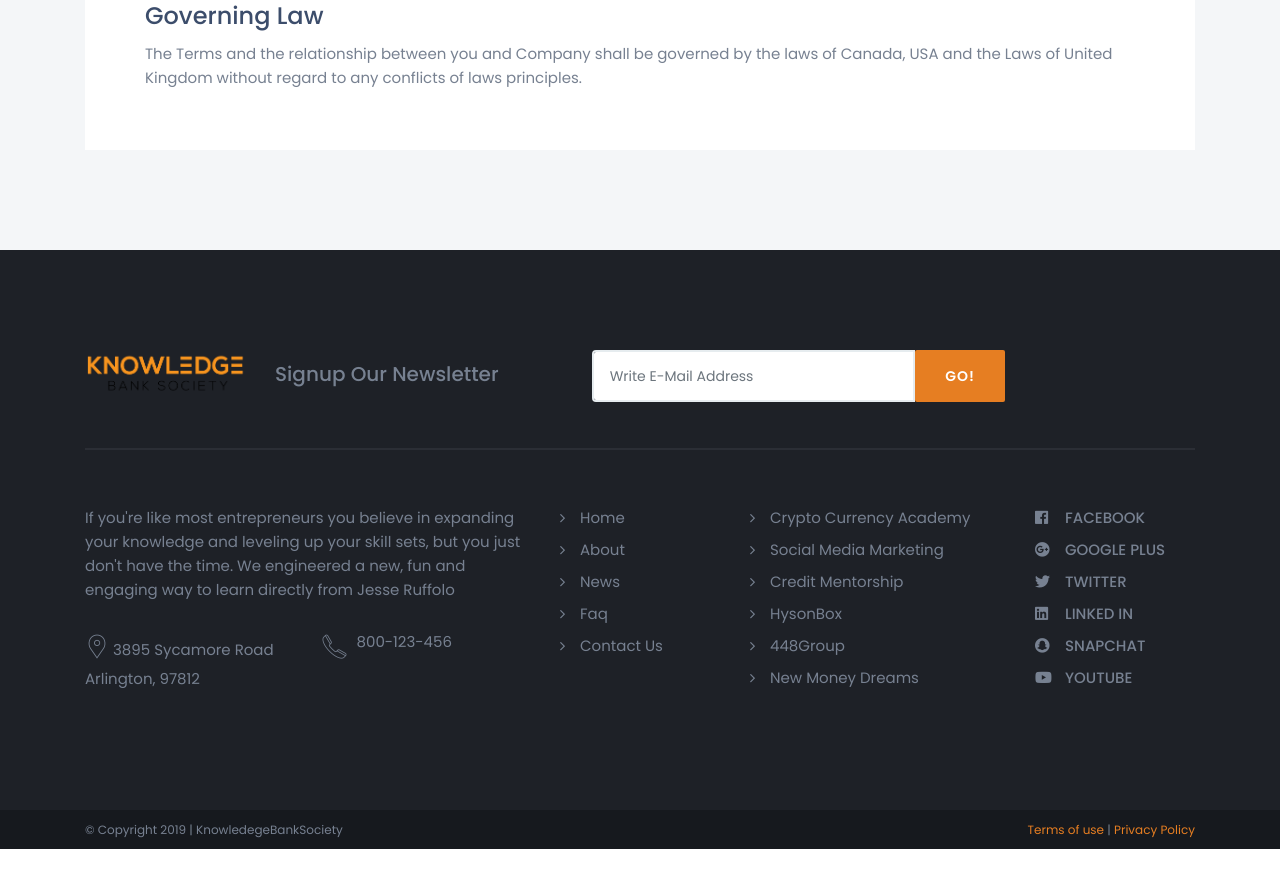
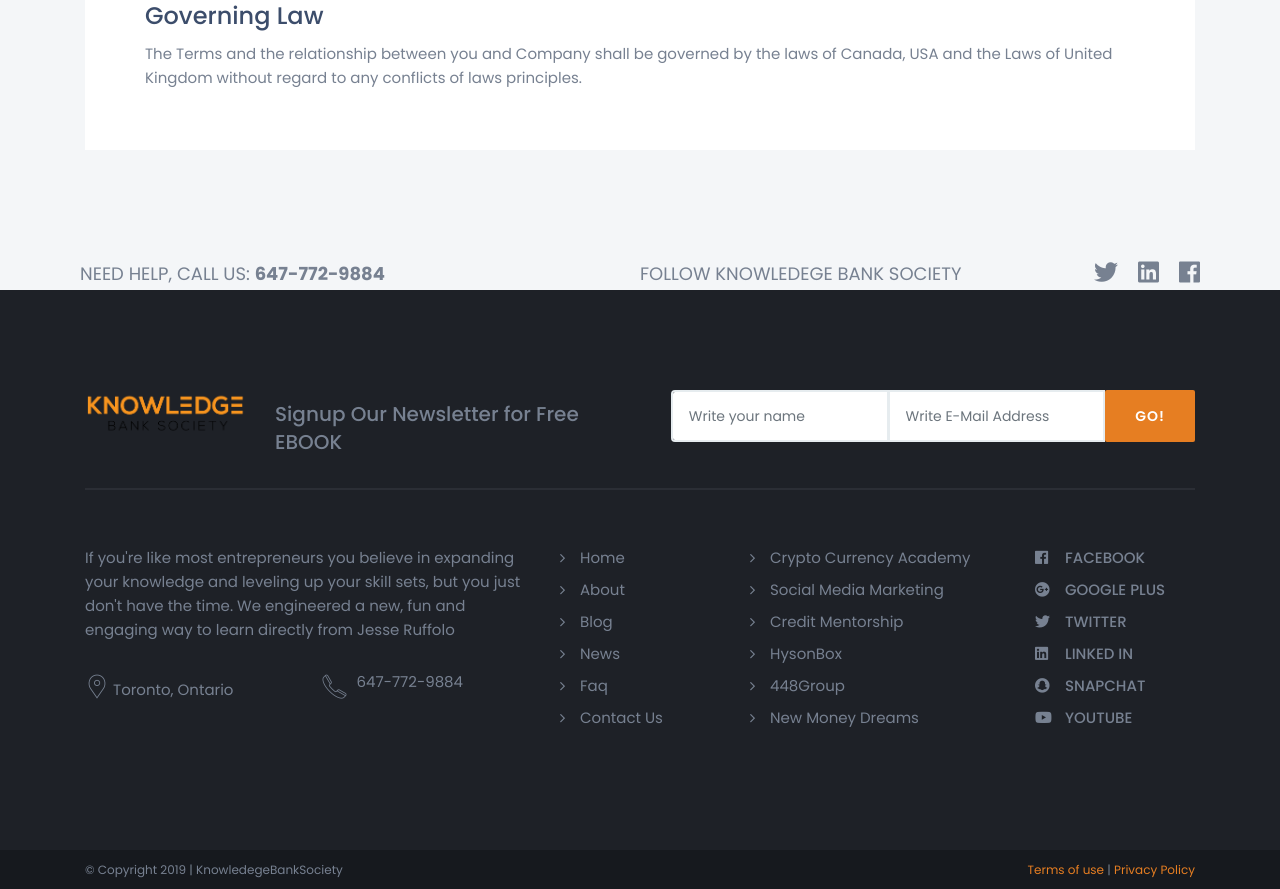
Before and after one commit to muradmalik777/jnm-client, a PHP site: page /TOU.php in a window 1280 px wide. Shown: the part 4587-5476 px from the top of the page. Before the commit the page ends 5436 px from the top, so only its background shows below. Run offline with PHP 8.4, Linux system fonts and the light colour scheme.

Commit message:
new revisions

```diff
--- a/css/main.css
+++ b/css/main.css
@@ -58,3 +58,39 @@ iframe:focus {
 iframe[seamless] {
   display: block;
 }
+.signup-btn{
+  display: block !important;
+  width: fit-content !important;
+  margin: auto !important;
+}
+.ceo-image{
+  border-radius: 100%;
+}
+.about-ceo{
+  width: 300px;
+  height: 300px;
+}
+.help-text{
+  width: 50%;
+  float: left;
+  font-size: 18px;
+}
+.help-text i{
+  font-size: 24px;
+  cursor: pointer;
+}
+@media only Screen and (max-width: 425px){
+  .form{
+    width: 100%;
+  }
+  .logo-container{
+    display: none;
+  }
+  .small-screen{
+    margin-top: 0px !important;
+    border: none !important;
+  }
+  .help-text{
+    width: 100%;
+  }
+}
--- a/css/style.css
+++ b/css/style.css
@@ -108,7 +108,8 @@ Space css class
 /*----------------
 margin space
 -----------------*/
-
+.fr{ float: right; }
+.fl{ float: left; }
 .mb0 { margin-bottom: 0px; }
 .mb5 { margin-bottom: 5px; }
 .mb10 { margin-bottom: 10px; }
@@ -1196,7 +1197,7 @@ Landing Page Template
 .feature-list-bar { background: #e3edf9; padding-top: 16px; padding-bottom: 16px; color: #3c4d6b; }
 @media screen and (min-width:1366px) {
   .slider-captions { position: absolute; bottom: 250px; width: 100%; }
-  .slider-title { color: #fff; font-size: 32px; font-weight: 700; line-height: 42px; }
+  .slider-title { color: #fff; font-size: 50px; font-weight: 700; line-height: 42px; }
   .slider .owl-prev { position: absolute; left: 0px; top: 40%; left: 0px; }
   .slider .owl-next { position: absolute; right: 0px; top: 40%; right: 0px; }
 }
--- a/footer.php
+++ b/footer.php
@@ -1,3 +1,11 @@
+<div class="container" style="height: 40px; padding: 10px">
+    <div class="row">
+        <div class="col-xl-12 col-lg-12 col-md-12 col-sm-12 col-12">
+            <p class="help-text">NEED HELP, CALL US: <b>647-772-9884</b> </p>
+            <p class="help-text">FOLLOW KNOWLEDEGE BANK SOCIETY <i class="fab fa-facebook ml20 fr"></i><i class="fab fa-linkedin ml20 fr"></i><i class="fab fa-twitter ml20 fr"></i></p>
+        </div>
+    </div>
+</div>
 <div class="footer section-space100">
     <!-- footer -->
     <div class="container">
@@ -8,16 +16,17 @@
                     <img src="images/imgs/logo2.png" alt="Knowledge Bank Society"> </div>
                 <!-- /.Footer Logo -->
             </div>
-                <div class="col-xl-8 col-lg-8 col-md-8 col-sm-12 col-12">
+            <div class="col-xl-10 col-lg-10 col-md-10 col-sm-12 col-12">
                 <div class="row">
                     <div class="col-xl-5 col-lg-5 col-md-5 col-sm-12 col-12">
-                        <h3 class="newsletter-title">Signup Our Newsletter</h3>
+                        <h3 class="newsletter-title">Signup Our Newsletter for Free EBOOK</h3>
                     </div>
                     <div class="col-xl-7 col-lg-7 col-md-7 col-sm-12 col-12">
                         <div class="newsletter-form">
                             <!-- Newsletter Form -->
                             <form action="https://jituchauhan.com/borrow/bootstrap-4/newsletter.php" method="post">
                                 <div class="input-group">
+                                    <input type="email" class="form-control" id="newsletter" name="newsletter" placeholder="Write your name" required>
                                     <input type="email" class="form-control" id="newsletter" name="newsletter" placeholder="Write E-Mail Address" required>
                                     <span class="input-group-btn">
                                         <button class="btn btn-default" type="submit">Go!</button>
@@ -36,15 +45,14 @@
             <div class="col-xl-5 col-lg-5 col-md-5 col-sm-12 col-12">
                 <div class="widget-text mt40">
                     <!-- widget text -->
-                        <p>If you're like most entrepreneurs you believe in expanding your knowledge
-                           and leveling up your skill sets, but you just don't have the time.
+                    <p>If you're like most entrepreneurs you believe in expanding your knowledge and leveling up your skill sets, but you just don't have the time.
                         We engineered a new, fun and engaging way to learn directly from Jesse Ruffolo</p>
                     <div class="row">
                         <div class="col-xl-6 col-lg-6 col-md-6 col-sm-6 col-6">
-                                <p class="address-text"><span><i class="icon-placeholder-3 icon-1x"></i> </span>3895 Sycamore Road Arlington, 97812 </p>
+                            <p class="address-text"><span><i class="icon-placeholder-3 icon-1x"></i> </span>Toronto, Ontario</p>
                         </div>
                         <div class="col-xl-6 col-lg-6 col-md-6 col-sm-6 col-6">
-                                <p class="call-text"><span><i class="icon-phone-call icon-1x"></i></span>800-123-456</p>
+                            <p class="call-text"><span><i class="icon-phone-call icon-1x"></i></span>647-772-9884</p>
                         </div>
                     </div>
                 </div>
@@ -56,6 +64,7 @@
                     <ul class="listnone">
                         <li><a href="index.php">Home</a></li>
                         <li><a href="about.php">About </a></li>
+                        <li><a href="blog.php">Blog </a></li>
                         <li><a href="#">News</a></li>
                         <li><a href="faq.php">Faq</a></li>
                         <li><a href="contact.php">Contact Us</a></li>
--- a/header.php
+++ b/header.php
@@ -3,11 +3,11 @@
     <!-- top-bar -->
     <div class="container">
         <div class="row">
-                <div class="col-xl-4 col-lg-5 col-md-4 col-sm-6 col-6 d-none d-xl-block d-lg-block">
-                    <p class="mail-text">Welcome to KnowledegeBankSociety</p>
+            <div class="col-xl-5 col-lg-5 col-md-6 col-sm-6 col-6 d-none d-xl-block d-lg-block">
+                <p class="mail-text">Welcome to KnowledegeBankSociety | Toronto, Otario</p>
             </div>
-                <div class="col-xl-8 col-lg-7 col-md-12 col-sm-12 col-12 text-right">
-                    <div class="top-nav"> <span class="top-text"><a href="index.php" class="animsition-link">Knowledeg Bank Society</a> </span> <span class="top-text"><a href="login.php" class="animsition-link">Login</a></span> <span class="top-text">647-772-9884</span> </div>
+            <div class="col-xl-7 col-lg-6 col-md-6 col-sm-12 col-12 text-right">
+                <div class="top-nav"> <span class="top-text"><a href="index.php" class="animsition-link"></a> </span> <span class="top-text"><a href="login.php" class="animsition-link">Login</a></span> <span class="top-text">647-772-9884</span> </div>
             </div>
         </div>
     </div>
@@ -15,7 +15,7 @@
 <div class="header">
     <div class="container">
         <div class="row">
-                <div class="col-xl-2 col-lg-2 col-md-12 col-sm-6 col-6">
+            <div class="col-xl-2 col-lg-2 col-md-12 col-sm-6 col-6 logo-container">
                 <!-- logo -->
                 <div class="logo">
                     <a href="index.php"><img src="images/imgs/logo2.png" alt="Borrow - Loan Company Website Template"></a>
@@ -33,13 +33,12 @@
                                 <li><a href="about.php" class="animsition-link">Social Media Marketing</a></li>
                                 <li><a href="#" class="animsition-link">Credit Mentorship</a></li>
                                 <li><a href="wired4success.php" class="animsition-link">Wired4Success</a></li>
-                              <li><a href="hysonbox.php" class="animsition-link">HysonBox</a></li>
-                              <li><a href="448group.php" class="animsition-link">448Group</a></li>
-                              <li><a href="newmoneydreams.php" class="animsition-link">Newmoneydreams</a></li>
+                                <li><a href="index.php" class="animsition-link">Knowledeg Bank Society</a></li>
                             </ul>
                         </li>
 
                         <li><a href="about.php" class="animsition-link">About Us</a></li>
+                        <li><a href="blog.php" class="animsition-link">Blog</a></li>
                         <li><a href="coming-soon.php" class="animsition-link">Services</a></li>
                         <li><a href="coming-soon.php" class="animsition-link">Books</a></li>
 
```
Also changed, not shown: about.php (+8 -5 lines), index.php (+56 -33 lines). Lines whose indentation alone changed are shown as unchanged.
